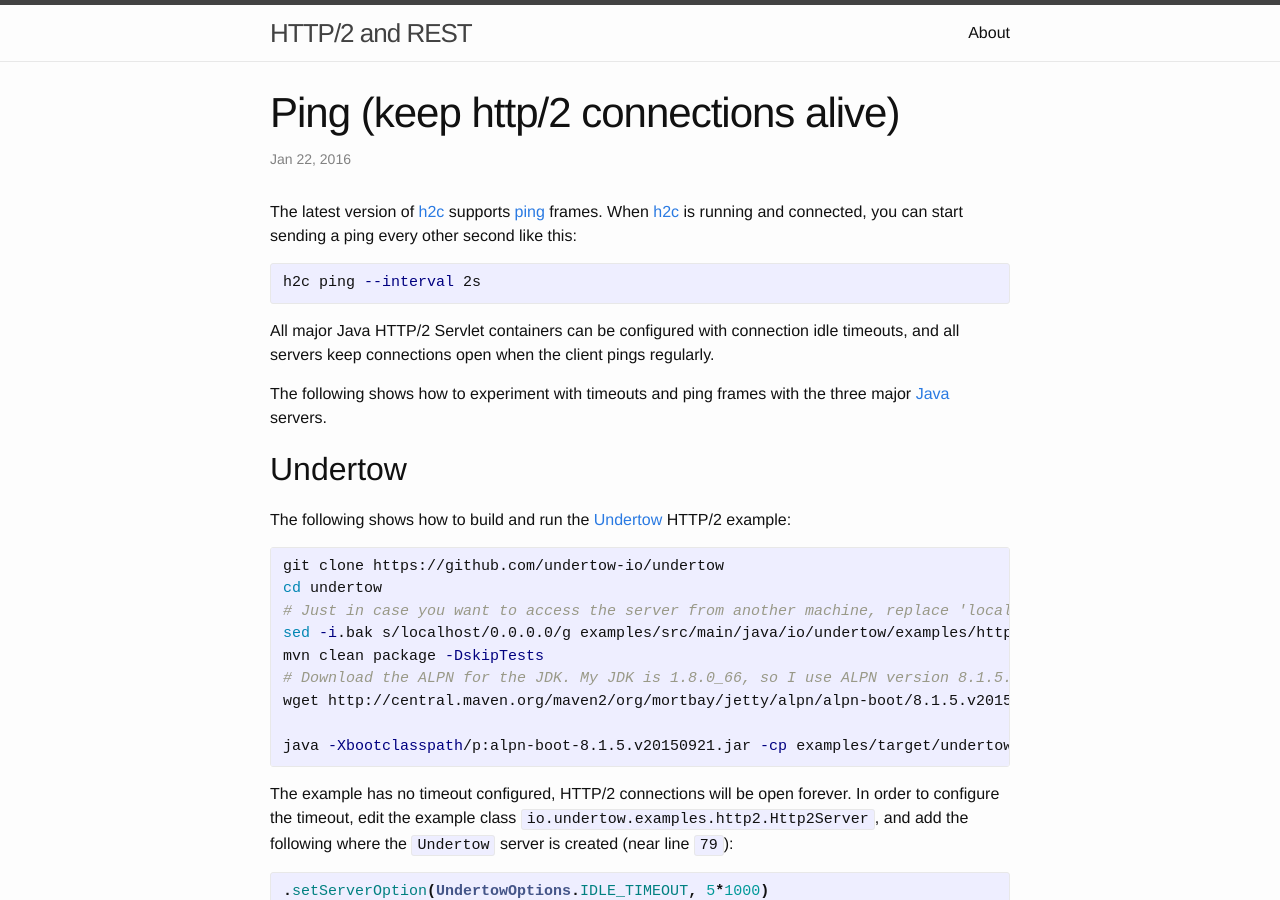
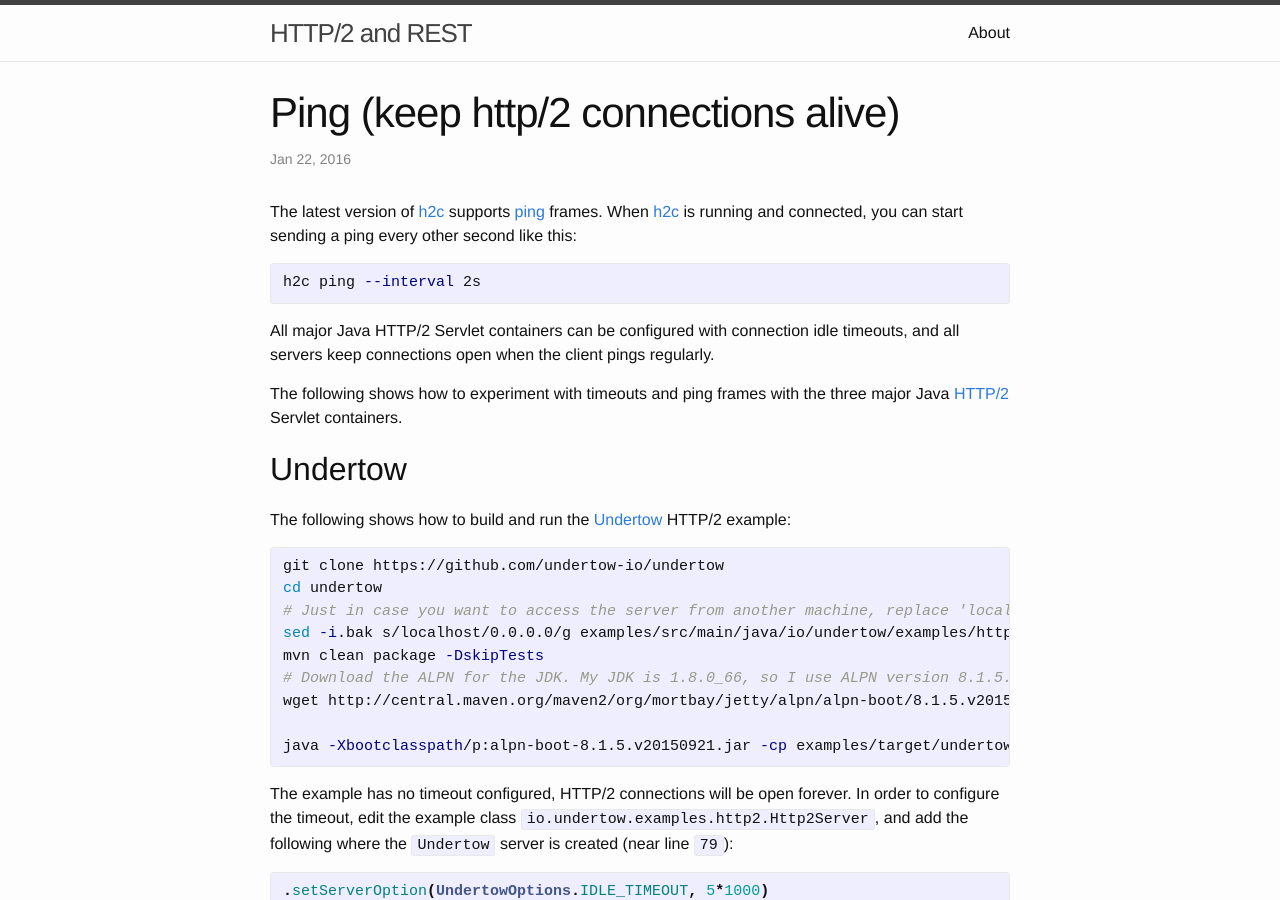
Before and after one commit to fstab/fstab.github.io, a Jekyll site: the page built from _posts/2016-01-22-ping.markdown, in a window 1280 px wide and 900 px high. Built offline with Jekyll 4.4.1, drawn with Linux system fonts in a browser that asks for light colours; comment, search, counter and statistics services are not loaded.

Commit message:
Ping (keep http/2 connections alive)

```diff
--- a/_posts/2016-01-22-ping.markdown
+++ b/_posts/2016-01-22-ping.markdown
@@ -15,7 +15,7 @@ h2c ping --interval 2s
 All major Java HTTP/2 Servlet containers can be configured with connection idle timeouts,
 and all servers keep connections open when the client pings regularly.
 
-The following shows how to experiment with timeouts and ping frames with the three major [Java] [HTTP/2] servers.
+The following shows how to experiment with timeouts and ping frames with the three major Java [HTTP/2] Servlet containers.
 
 Undertow
 --------
```
Also changed, not shown: other parts of _posts/2016-01-22-ping.markdown (+0 -1 lines).
